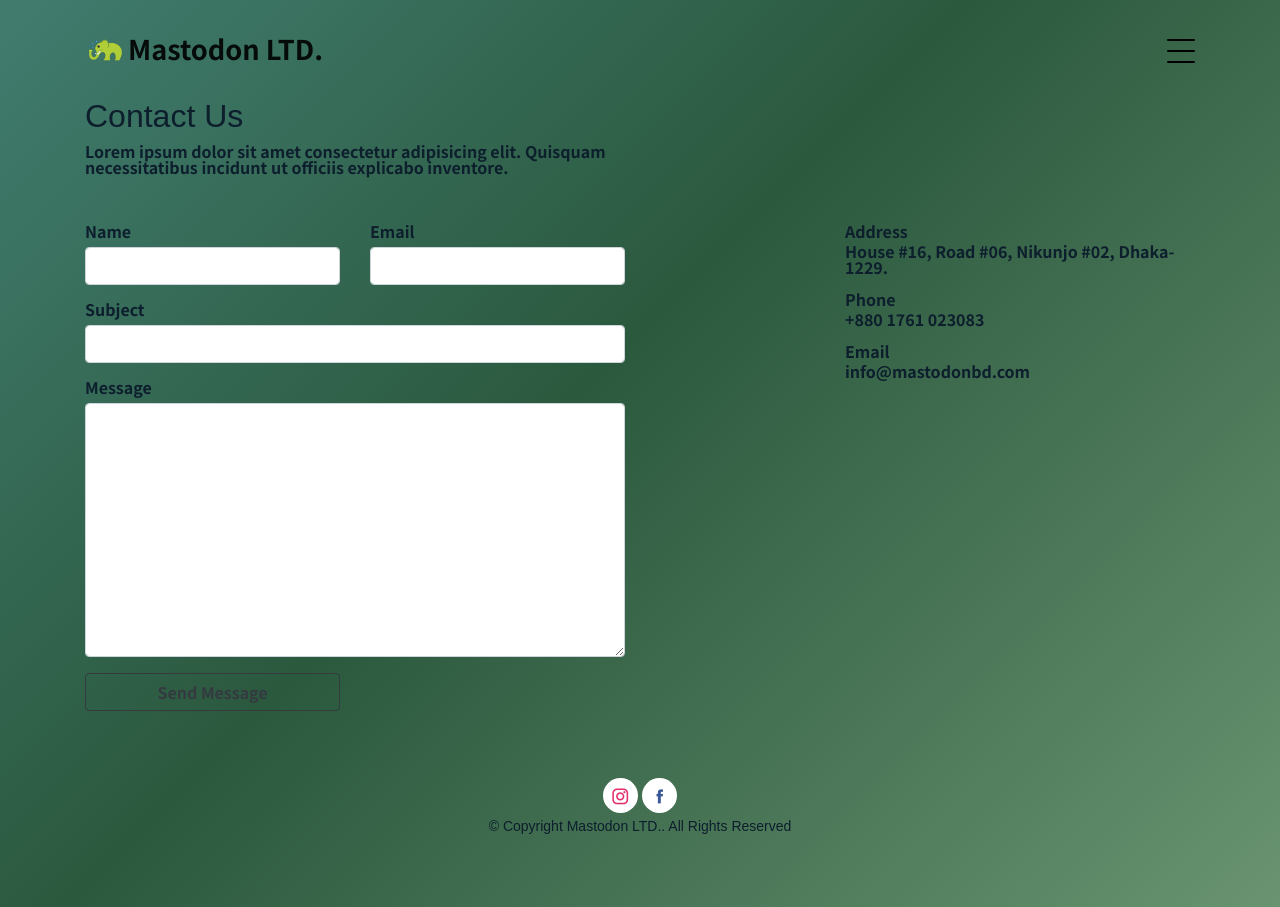
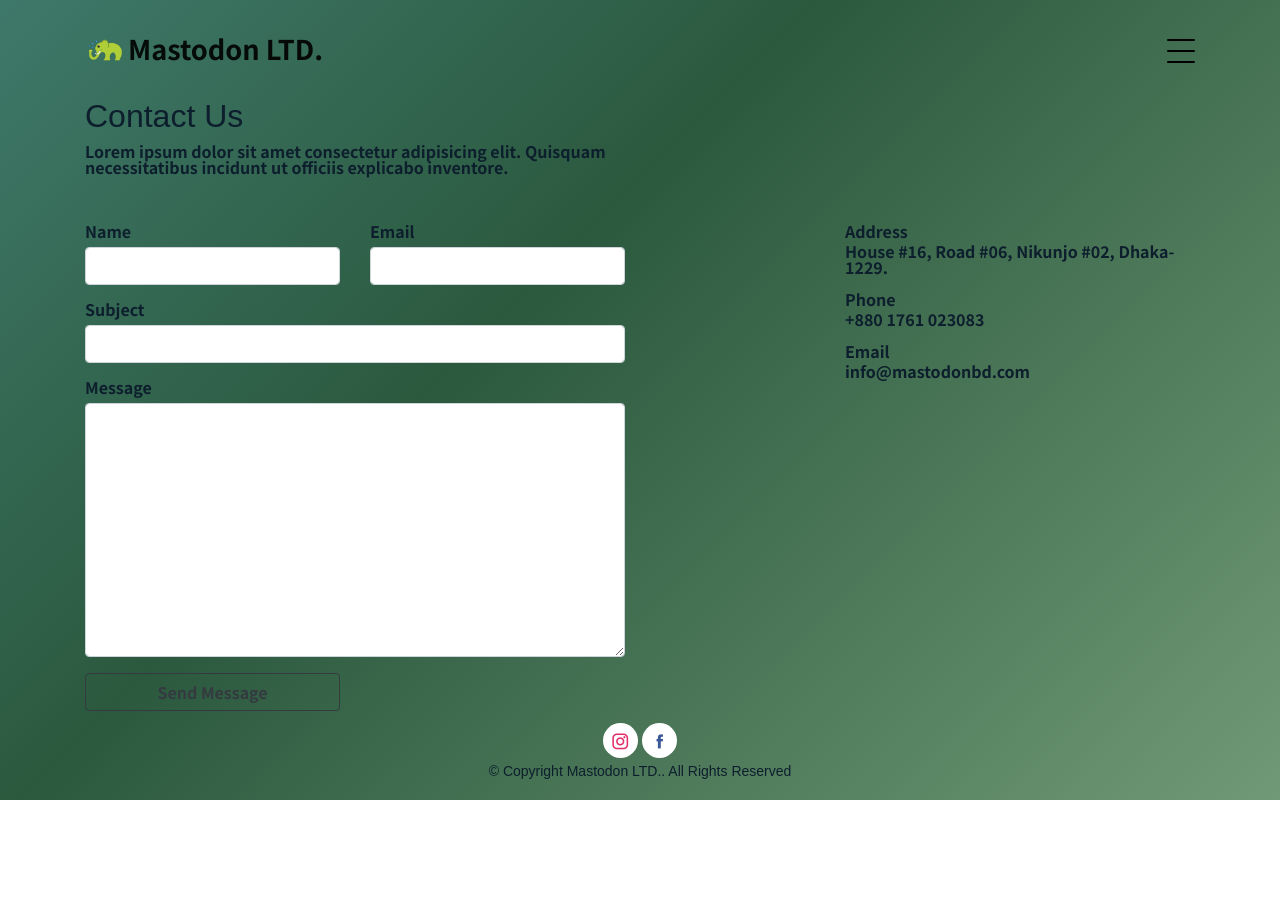
Before and after one commit to Mastodon-tech/mastodon-tech.github.io, a plain HTML site: page contact.html in a window 1280 px wide. After the commit the page ends 800 px from the top, so only its background shows below. Drawn offline with Linux system fonts and the light colour scheme.

Commit message:
third iteration

```diff
--- a/assets/css/style2.css
+++ b/assets/css/style2.css
@@ -451,7 +451,13 @@ outline: none;
 # Footer
 --------------------------------------------------------------*/
 .footer {
-padding: 0 0 4rem 0;
+ /*padding: 0 0 4rem 0;*/
+ position:absolute;
+ bottom:0;
+ width:100%;
+ height:80px;   /* Height of the footer */
+ background:transparent;
+}
 }
 
 .footer a {
```
